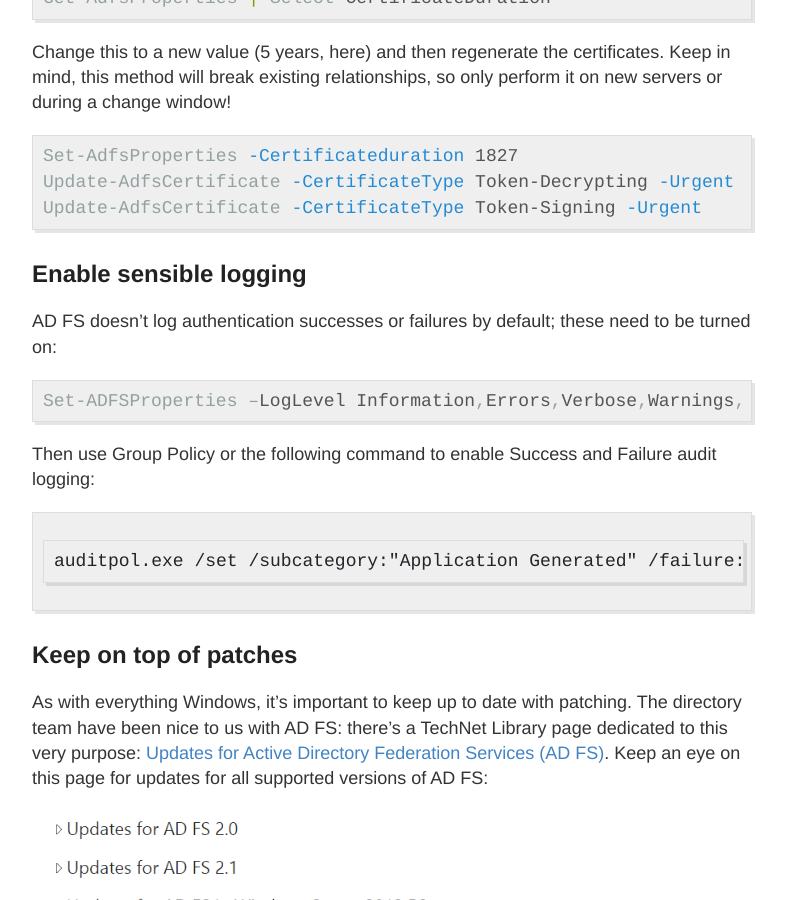
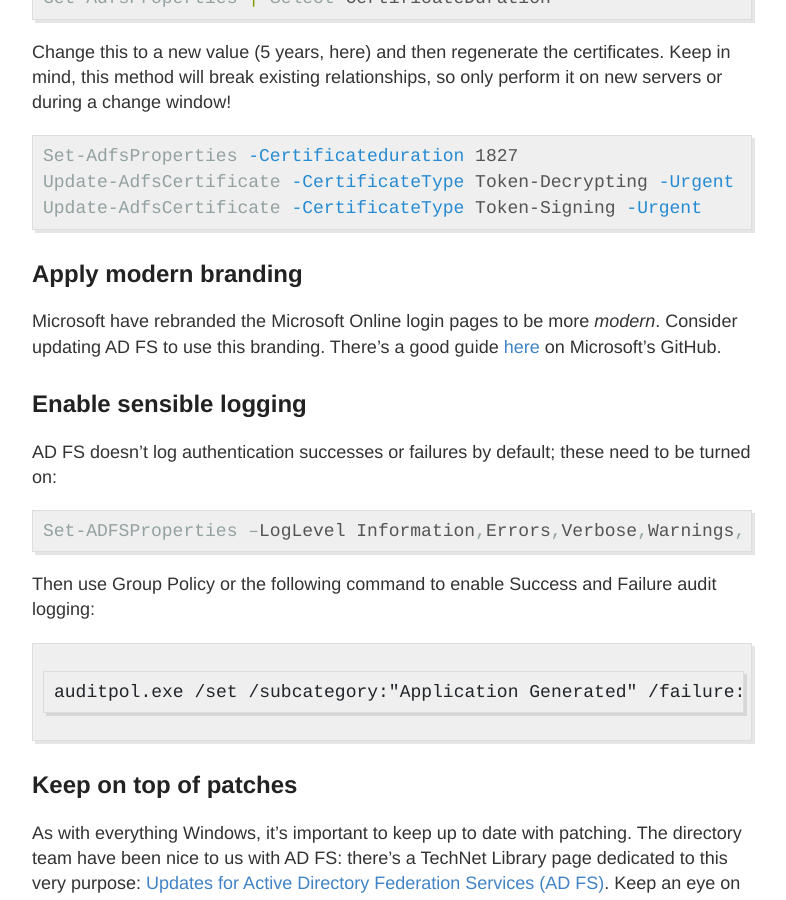
Before and after one commit to chrisbrownie/flamingkeys.com, a Jekyll site: the page built from _posts/2015-06-25-ad-fs-3-best-practices.md, in a window 1280 px wide and 900 px high, scrolled down 4596 px. Shown: the whole window, without its empty margins (248-1034 px from the left). Built offline with Jekyll 4.4.1, drawn with Linux system fonts in a browser that asks for light colours; comment, search, counter and statistics services are not loaded.

Commit message:
Add modern branding

```diff
--- a/_posts/2015-06-25-ad-fs-3-best-practices.md
+++ b/_posts/2015-06-25-ad-fs-3-best-practices.md
@@ -134,6 +134,9 @@
 Update-AdfsCertificate -CertificateType Token-Signing -Urgent
 {% endhighlight %}
 
+## Apply modern branding
+
+Microsoft have rebranded the Microsoft Online login pages to be more _modern_. Consider updating AD FS to use this branding. There's a good guide [here](https://github.com/Microsoft/adfsWebCustomization/tree/master/centeredUi) on Microsoft's GitHub.
 
 ## Enable sensible logging
 
```
Also changed, not shown: _posts/2016-08-31-ad-fs-windows-server-2016-best-practices.md (+4 -0 lines).
